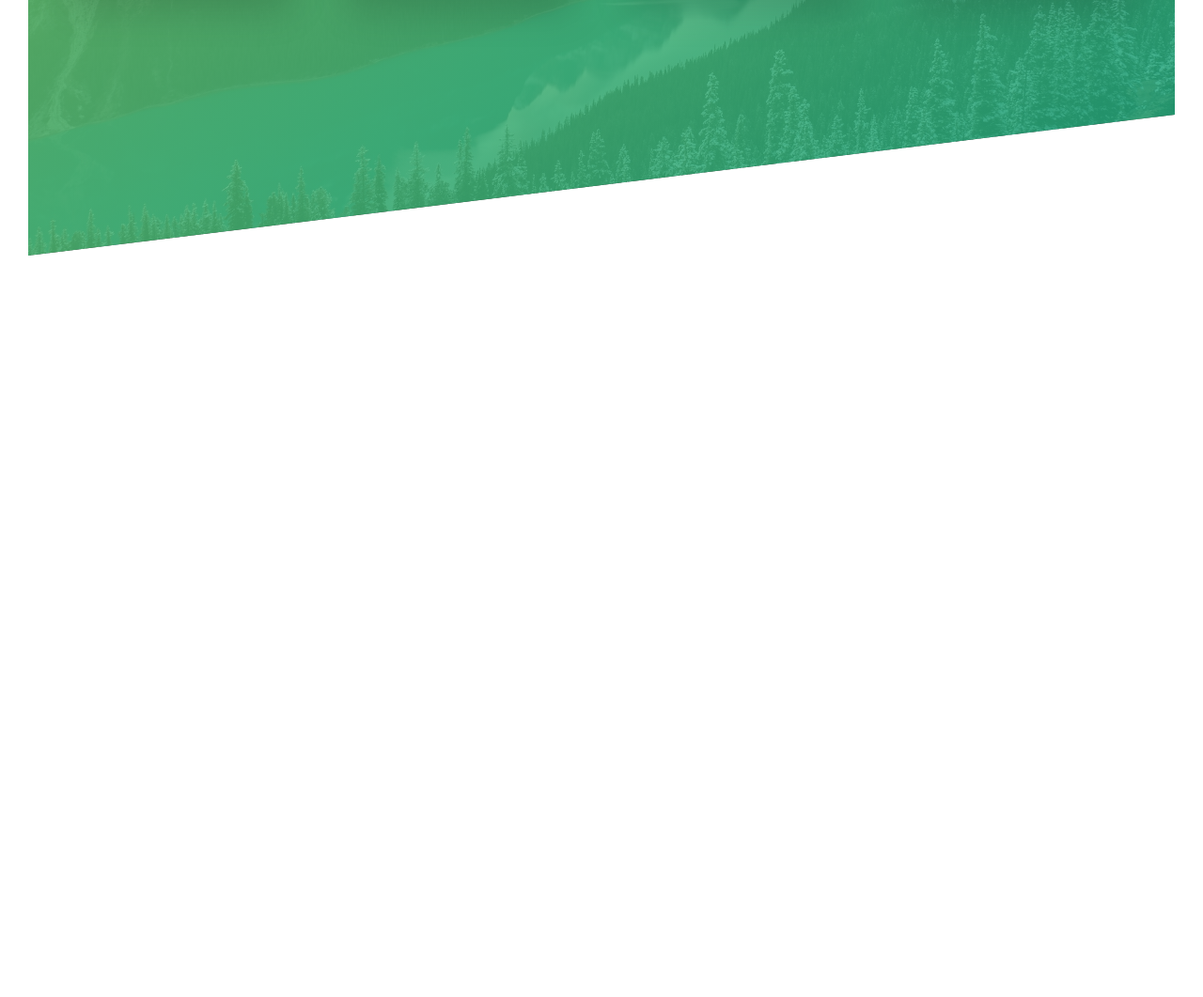
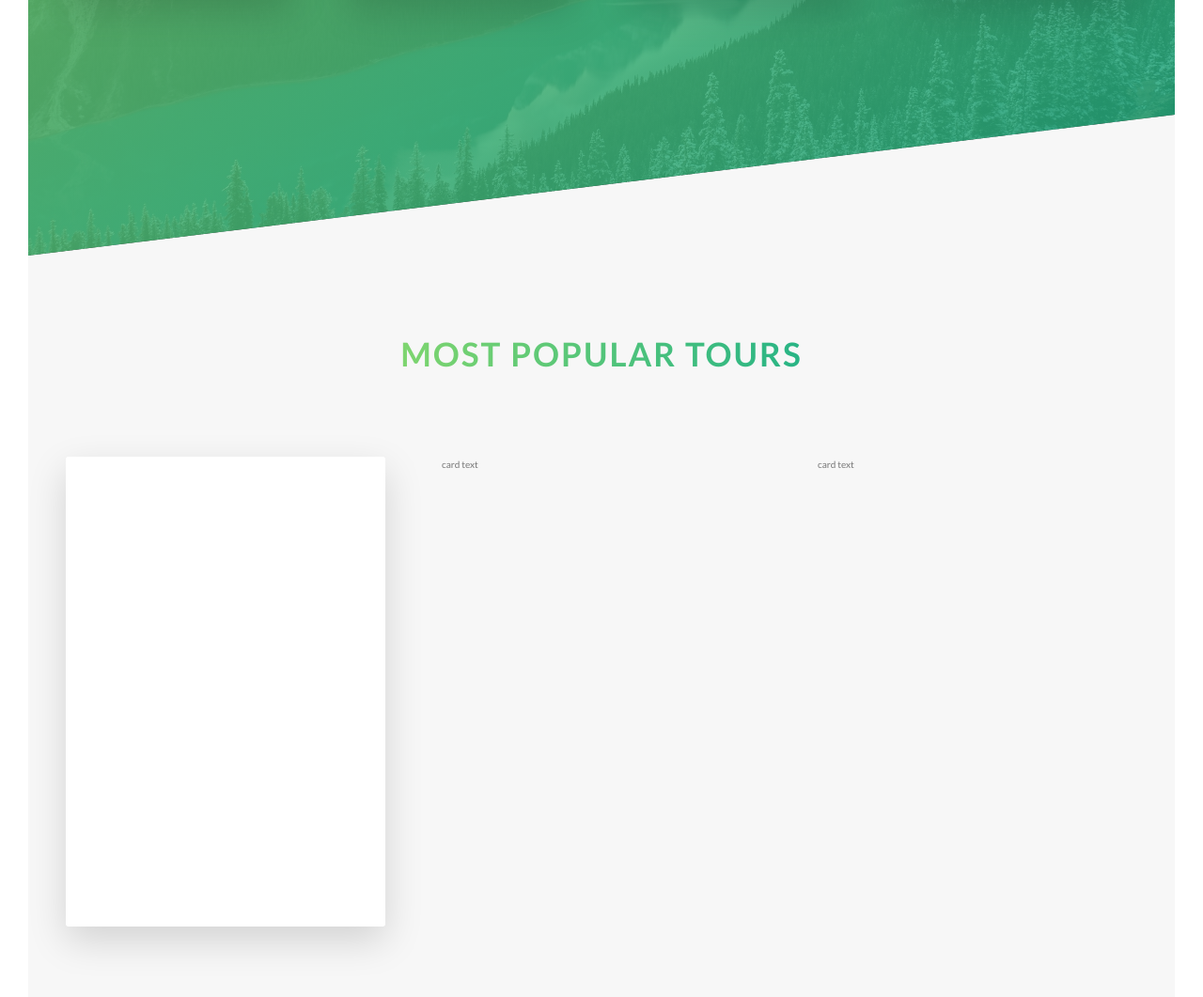
Before and after one commit to JKHarley/natours, a website: page index.html in a window 1280 px wide. Shown: the part 1992-3053 px from the top of the page at 94% size. Before the commit the page ends 2264 px from the top, so only its background shows below. Drawn offline with Linux system fonts and the light colour scheme.

Commit message:
started section

```diff
--- a/index.html
+++ b/index.html
@@ -170,6 +170,37 @@
                 </div>
             </div>
         </section>
+
+        <section class="section-tours">
+            <div class="u-center-text u-margin-bottom-big">
+                <h2 class="heading-secondary">
+                    Most popular tours
+                </h2>
+            </div>
+
+            <div class="row">
+                <div class="col-1-of-3">
+                    <div class="card">
+                        <div class="card__side card__side--front">
+                            text
+                        </div>
+                        <div class="card__side card__side--back card__side--back-1">
+                            text back
+                        </div>
+                    </div>
+                </div>
+                <div class="col-1-of-3">
+                    <div class="card">
+                        card text
+                    </div>
+                </div>
+                <div class="col-1-of-3">
+                    <div class="card">
+                        card text
+                    </div>
+                </div>
+            </div>
+        </section>
     </main>
 </body>
 
--- a/sass/abstracts/_variables.scss
+++ b/sass/abstracts/_variables.scss
@@ -2,6 +2,12 @@
 $color-primary: #55c57a;
 $color-primary-light: #7ed56f;
 $color-primary-dark: #28b485;
+
+$color-secondary-light: #ffb900;
+$color-secondary-dark: #ff7730;
+
+$color-tertiary-light: #2998ff;
+$color-tertiary-dark: #5643fa;
 
 $color-grey-light-1: #f7f7f7;
 $color-grey-dark: #777;
--- /dev/null
+++ b/sass/components/_card.scss
@@ -0,0 +1,41 @@
+.card {
+    perspective: 150rem;
+    -moz-perspective: 150rem;
+    -webkit-perspective: 150rem;
+    position: relative;
+    height: 50rem;
+
+    &__side {
+        color: #fff;
+        font-size: 2rem;
+        height: 50rem;
+        transition: all 0.8s ease;
+        position: absolute;
+        top: 0;
+        left: 0;
+        width: 100%;
+        backface-visibility: hidden;
+        border-radius: 3px;
+        box-shadow: 0 1.5rem 4rem rgba($color-black, .15);
+
+        &--front {
+            background-color: $color-white;
+        }
+
+        &--back {
+            transform: rotateY(180deg);
+
+            &-1 {
+                background-image: linear-gradient(to right bottom, $color-secondary-light, $color-secondary-dark);
+            }
+        }
+    }
+
+    &:hover &__side--front {
+        transform: rotateY(180deg);
+    }
+
+    &:hover &__side--back {
+        transform: rotateY(0);
+    }
+}
--- a/sass/main.scss
+++ b/sass/main.scss
@@ -11,6 +11,7 @@
 @import "components/button";
 @import "components/composition";
 @import "components/feature-box";
+@import "components/card";
 
 @import "layout/header";
 @import "layout/grid";
--- a/sass/pages/_home.scss
+++ b/sass/pages/_home.scss
@@ -18,3 +18,9 @@
         transform: skewY(7deg);
     }
 }
+
+.section-tours {
+    margin-top: -10rem;
+    background-color: $color-grey-light-1;
+    padding: 25rem 0 50rem 0;
+}
```
Also changed, not shown: css/style.css.
